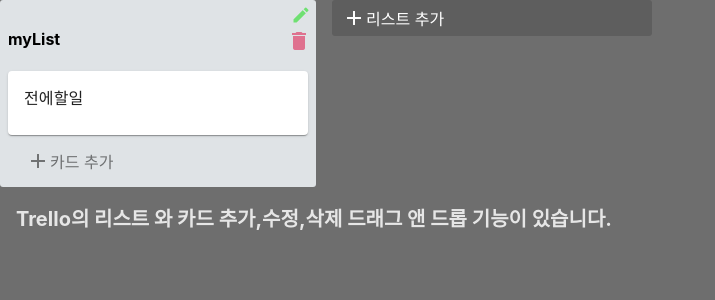
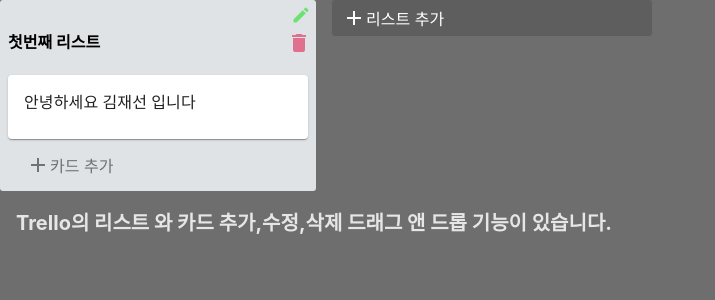
Before and after one commit to JSK9999/Trello, a React (Create React App) app: page / in a window 1280 px wide. Shown: the top 300 px of the page, without its empty margins (0-715 px from the left). Built offline with nearby package versions, Linux system fonts and the light colour scheme.

Commit message:
초기값 내용 수정

```diff
--- a/src/modules/cardReducer.js
+++ b/src/modules/cardReducer.js
@@ -23,7 +23,7 @@ export const deleteCard = (id, listID) => {
 };
 const initialState = {
   "0카드": {
-    text: "전에할일",
+    text: "안녕하세요 김재선 입니다 ",
     id: "0카드",
     list: "0리스트"
   }
--- a/src/modules/listReducer.js
+++ b/src/modules/listReducer.js
@@ -30,7 +30,7 @@ export const deleteList = listID => {
 const initialState = {
   "0리스트": {
     id: "0리스트",
-    title: "myList",
+    title: "첫번째 리스트",
     cards: ["0카드"]
   }
 };
```
